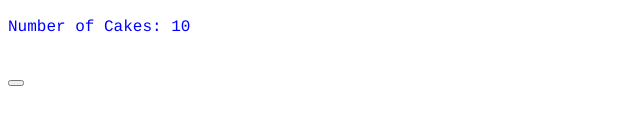
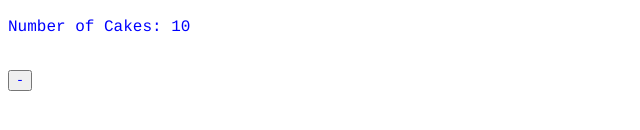
Before and after one commit to dennnoval/react-redux-example, a React app: page / in a window 1280 px wide. Shown: the part 302-432 px from the top of the page, without its empty margins (0-640 px from the left). Built offline with nearby package versions, Linux system fonts and the light colour scheme.

Commit message:
Update files

```diff
--- a/src/App.js
+++ b/src/App.js
@@ -18,7 +18,7 @@ function App () {
       <h2>Cake Shop</h2>
       <p>Number of Cakes: {numberOfCakes}</p>
       <br/>
-      <button type='button' onClick={() => dispatch(buyCake())}></button>
+      <button type='button' onClick={() => dispatch(buyCake())}>-</button>
     </div>
   )
 }
```
